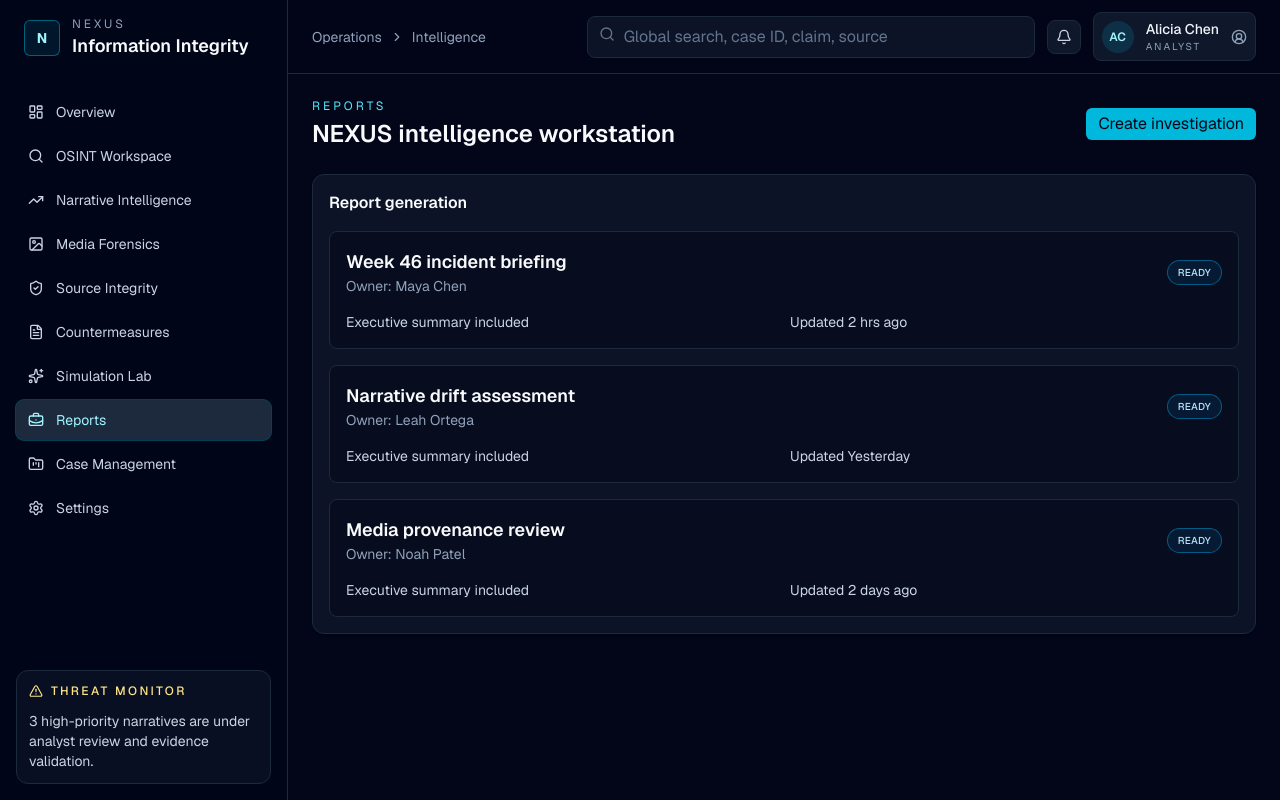
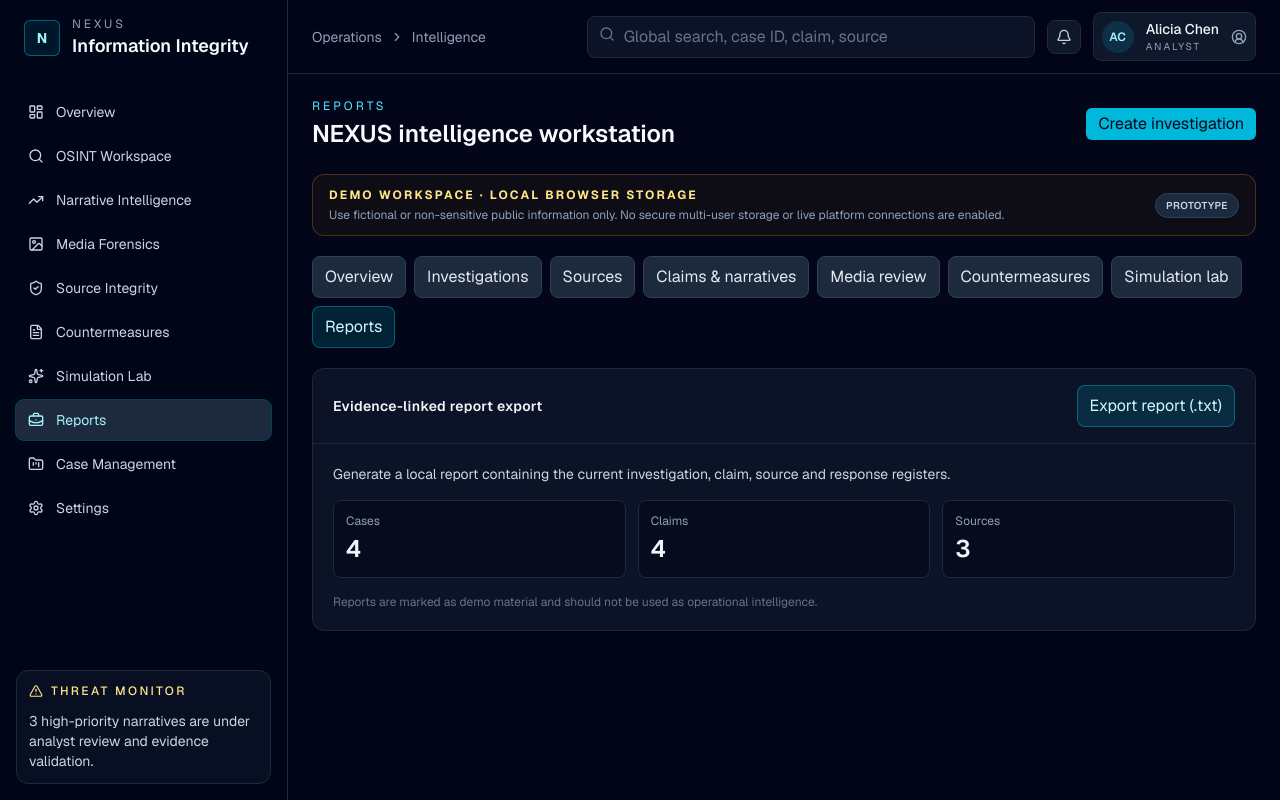
Before and after one commit to MD7parvez/Nexus, a Next.js app: page /reports in a window 1280 px wide. Built offline with nearby package versions, Linux system fonts and the light colour scheme.

Commit message:
Connect src/app/reports/page.tsx to safe interactive NEXUS workspace

```diff
--- a/src/app/reports/page.tsx
+++ b/src/app/reports/page.tsx
@@ -1,32 +1,2 @@
-import { Badge } from "@/components/ui/badge";
-import { Card, CardContent, CardHeader, CardTitle } from "@/components/ui/card";
-import { recentReports } from "@/lib/demo-data";
-
-export default function ReportsPage() {
-  return (
-    <div className="space-y-6">
-      <Card className="border-slate-800 bg-slate-900/80">
-        <CardHeader>
-          <CardTitle>Report generation</CardTitle>
-        </CardHeader>
-        <CardContent className="space-y-4 p-4 pt-0">
-          {recentReports.map((report) => (
-            <div key={report.title} className="rounded-lg border border-slate-800 bg-slate-950/50 p-4">
-              <div className="flex flex-wrap items-center justify-between gap-3">
-                <div>
-                  <p className="text-lg font-semibold text-slate-50">{report.title}</p>
-                  <p className="text-sm text-slate-400">Owner: {report.owner}</p>
-                </div>
-                <Badge variant="default">Ready</Badge>
-              </div>
-              <div className="mt-4 grid gap-3 md:grid-cols-2 text-sm text-slate-300">
-                <div>Executive summary included</div>
-                <div>Updated {report.updated}</div>
-              </div>
-            </div>
-          ))}
-        </CardContent>
-      </Card>
-    </div>
-  );
-}
+import { Workspace } from "@/components/workspace";
+export default function Page() { return <Workspace initialTab="Reports" />; }
```
